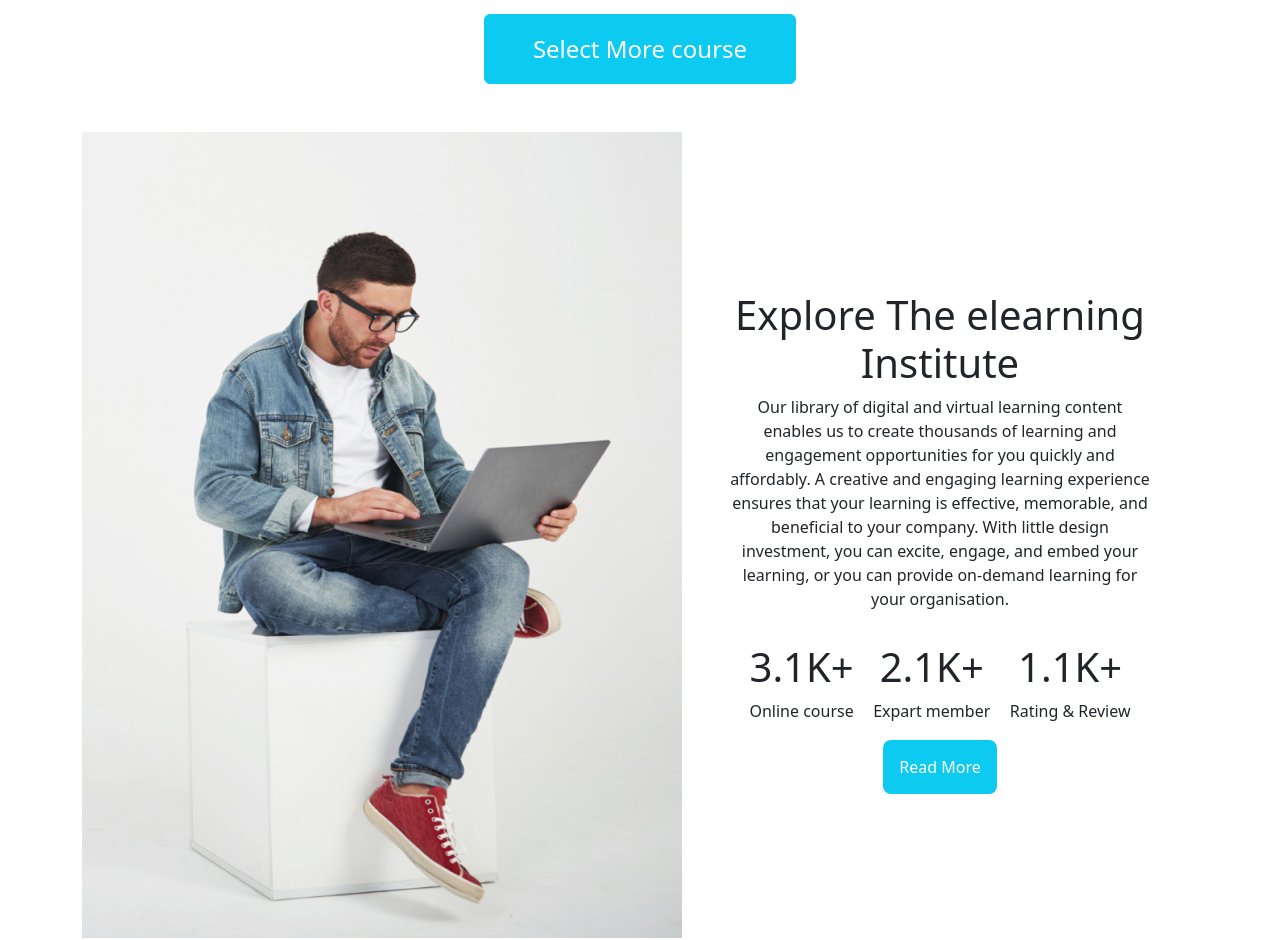
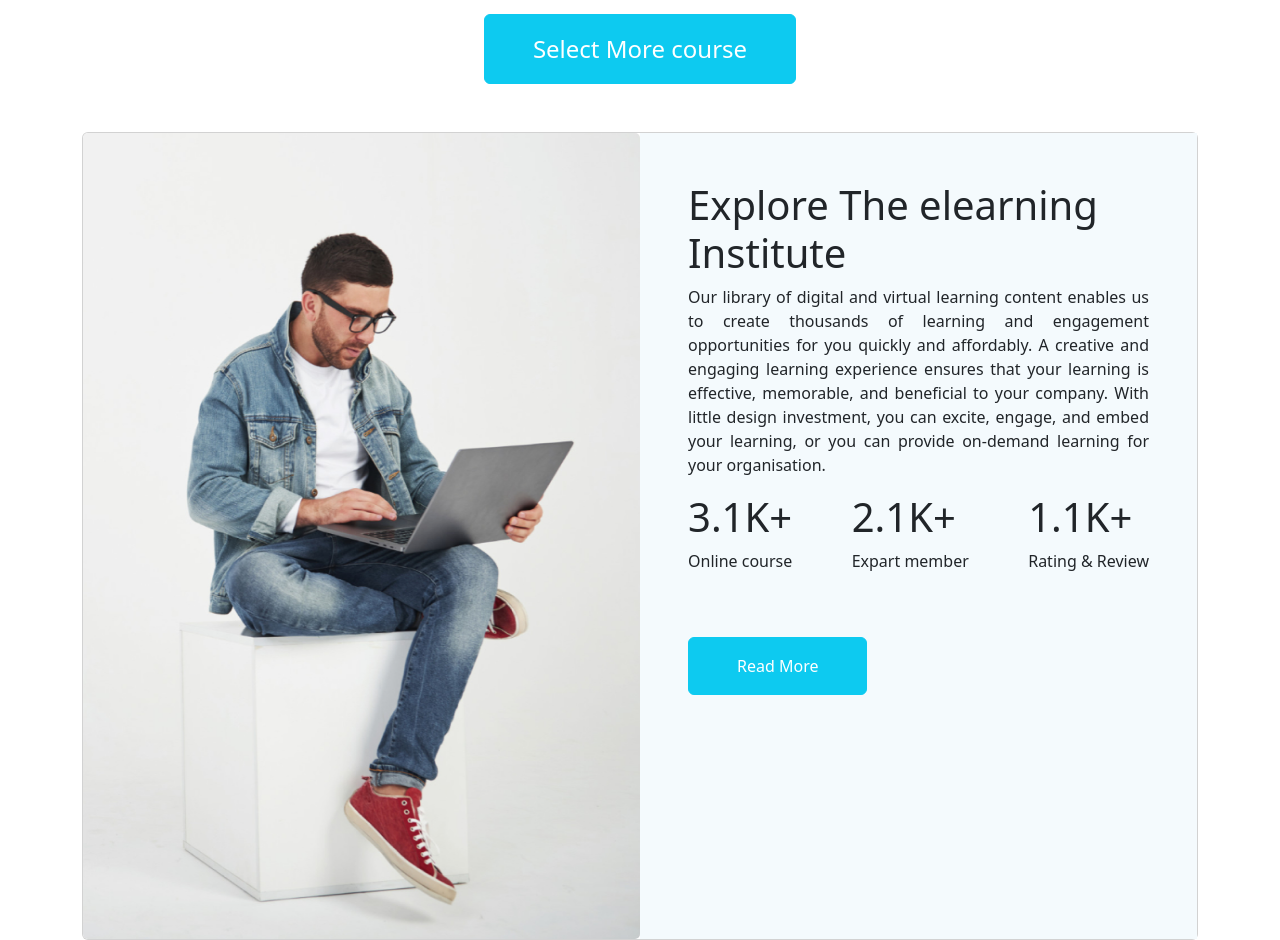
Before and after one commit to FahamidaIslam/Student-hub, a plain HTML site: page index.html in a window 1280 px wide. Shown: the part 1840-2780 px from the top of the page. Drawn offline with nearby package versions, Linux system fonts and the light colour scheme.

Commit message:
Institute section done

```diff
--- a/index.html
+++ b/index.html
@@ -218,22 +218,26 @@
 
         <!-- course section start  -->
         <section class="institute py-5" id="institute">
-            <div class="d-flex align-items-center">
-                <div>
-                    <img src="images/working.png" alt="">
+            <div class="card mx-0">
+                <div class="row g-0">
+                    <div class="col-md-6">
+                        <img src="images/working.png" class="card-img" alt="...">
                     </div>
-                <div class="p-5 bg-explore">
-                    <h1>Explore The elearning
+                    <div class="col-md-6">
+                        <div class="card-body bg-explore p-5 ">
+                            <h1 class="card-title">Explore The elearning <br>
                                 Institute</h1>
-                    <p>
-                        Our library of digital and virtual learning content enables us to create thousands of learning
-                        and engagement opportunities for you quickly and affordably. A creative and engaging learning
-                        experience ensures that your learning is effective, memorable, and beneficial to your company.
-                        With little design investment, you can excite, engage, and embed your learning, or you can
-                        provide on-demand learning for your organisation.
-                    </p>
+                            <p class="card-text">Our library of digital and virtual learning content enables us to
+                                create thousands of learning
+                                and engagement opportunities for you quickly and affordably. A creative and engaging
+                                learning
+                                experience ensures that your learning is effective, memorable, and beneficial to your
+                                company.
+                                With little design investment, you can excite, engage, and embed your learning, or you
+                                can
+                                provide on-demand learning for your organisation.</p>
 
-                    <div class="d-flex justify-content-evenly py-3">
+                            <div class="d-flex justify-content-between">
                                 <div>
                                     <h1>3.1K+</h1>
                                     <p>Online course</p>
@@ -249,7 +253,10 @@
 
 
                             </div>
-                    <a class="p-3 text-decoration-none bg-info text-white rounded-3" href="#">Read More</a>
+
+                            <button class="btn btn-info px-5 py-3  text-white mt-5"> Read More</button>
+                        </div>
+                    </div>
                 </div>
             </div>
         </section>
@@ -379,8 +386,8 @@
     <!-- main end  -->
 
     <!-- footer start  -->
-    <footer class="p-5 mt-5 text-center bg-dark text-white" id="contact">
-        <h1 class="fs-1"> Student <span class="text-info"> Hub </span></h1>
+    <footer class="p-5 mt-5 text-center bg-dark text-white">
+        <h1 class="fs-1" id="contact"> Student <span class="text-info"> Hub </span></h1>
         <p>Office 41, Zawaya Buildin, Ghala Muscat, <br>
             Sultanate of Oman <br>
             Privacy Ploicy | Terms of us</p>
--- a/style.css
+++ b/style.css
@@ -16,6 +16,24 @@ header section style
     filter: brightness(50%);
 }
 
+
+/* institute section style  */
+.bg-explore {
+    background-color: #F4FAFD;
+}
+
+.card-img {
+
+
+    height: 806px;
+}
+
+
+.card-body {
+
+    height: 806px;
+}
+
 /* question section style  */
 .question {
     width: 85%;
```
Lines whose indentation alone changed are shown as unchanged.
